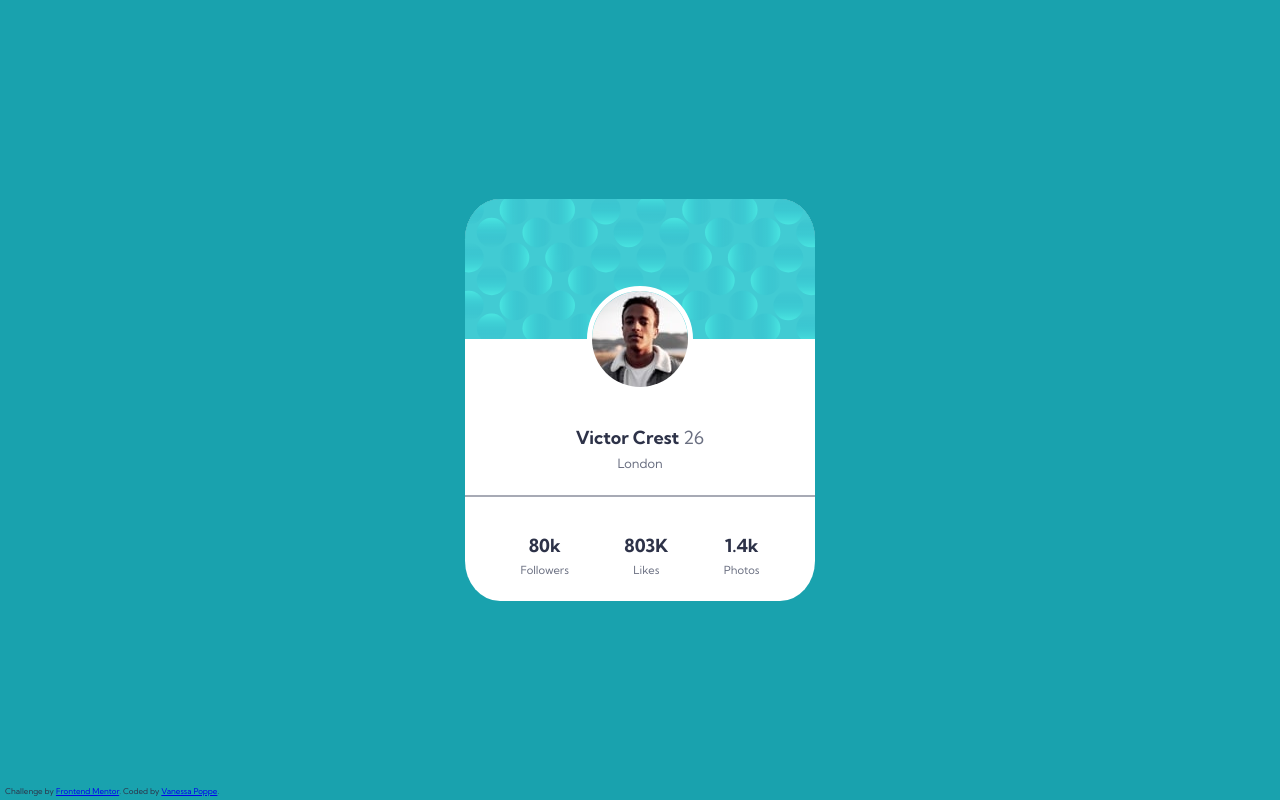
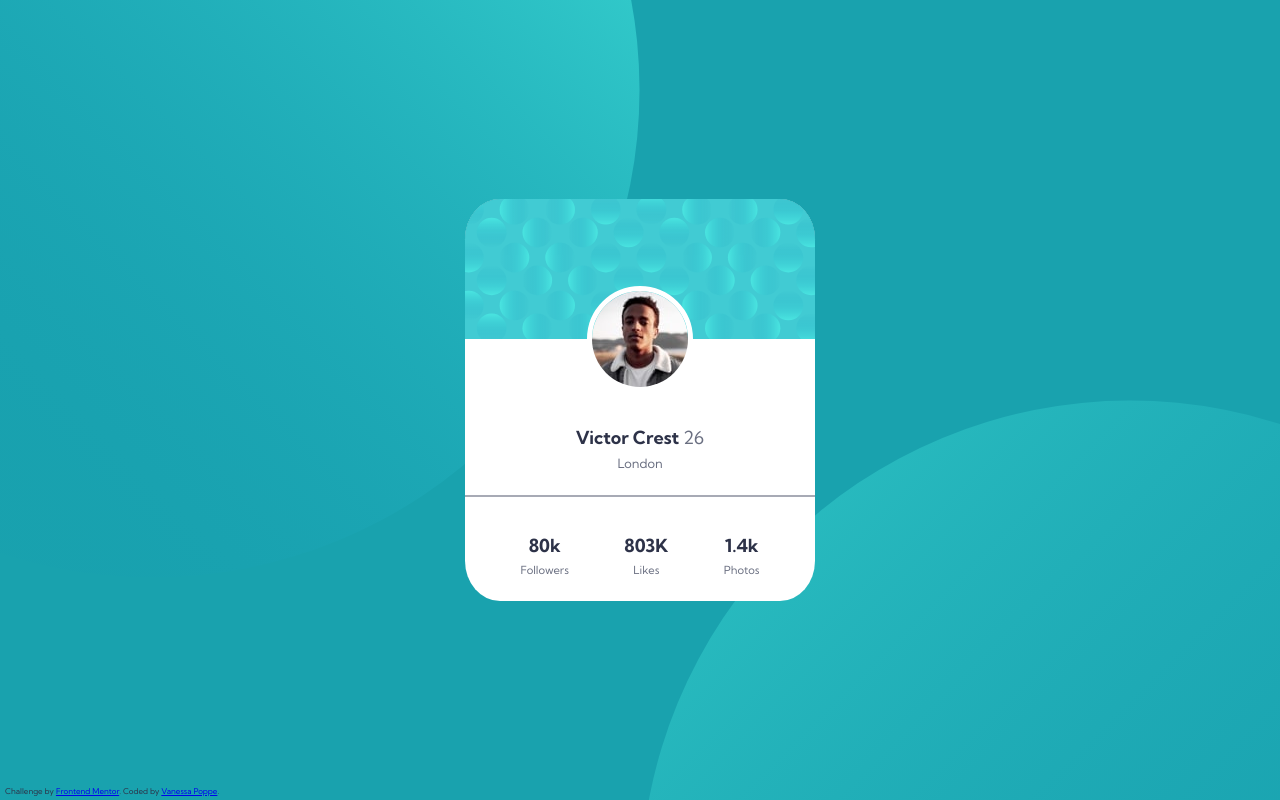
Before and after one commit to vanessacor/frontendmentor-kata-profile-card, a plain HTML site: page index.html in a window 1280 px wide. Drawn offline with Linux system fonts and the light colour scheme; the site is published under a folder, as on GitHub Pages, so addresses that start at the root find nothing.

Commit message:
Fix: fix background images path

```diff
--- a/styles/style.css
+++ b/styles/style.css
@@ -35,8 +35,8 @@ body {
   font-family: "Kumbh Sans", sans-serif;
   color: var(--dark-blue);
   background-color: var(--dark-cyan);
-  background-image: url(/images/bg-pattern-top.svg),
-    url(/images/bg-pattern-bottom.svg);
+  background-image: url(../images/bg-pattern-top.svg),
+    url(../images/bg-pattern-bottom.svg);
   background-position: top -50vh right 50vw, top 50vh left 50vw;
   background-repeat: no-repeat, no-repeat;
 }
```
